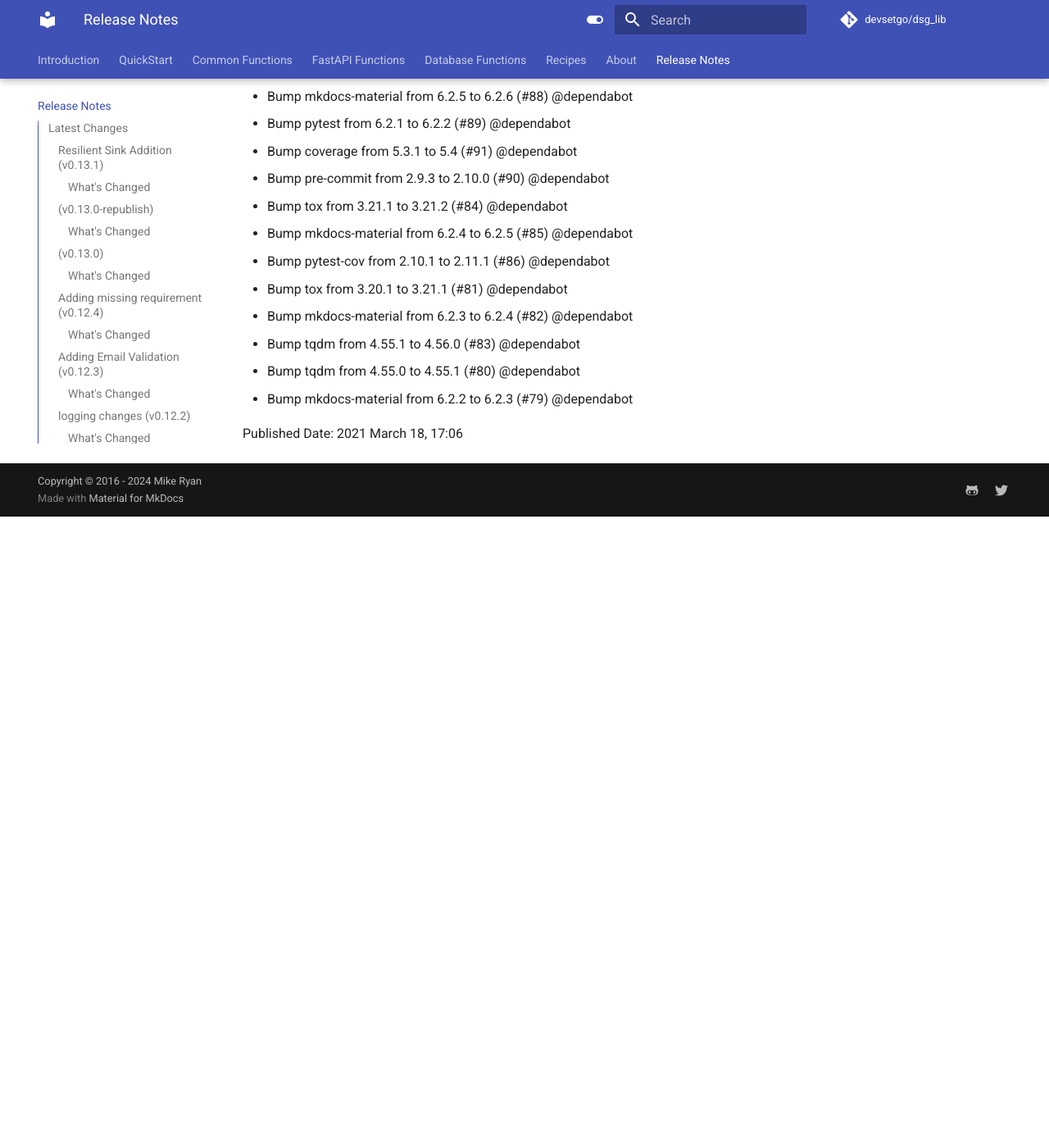
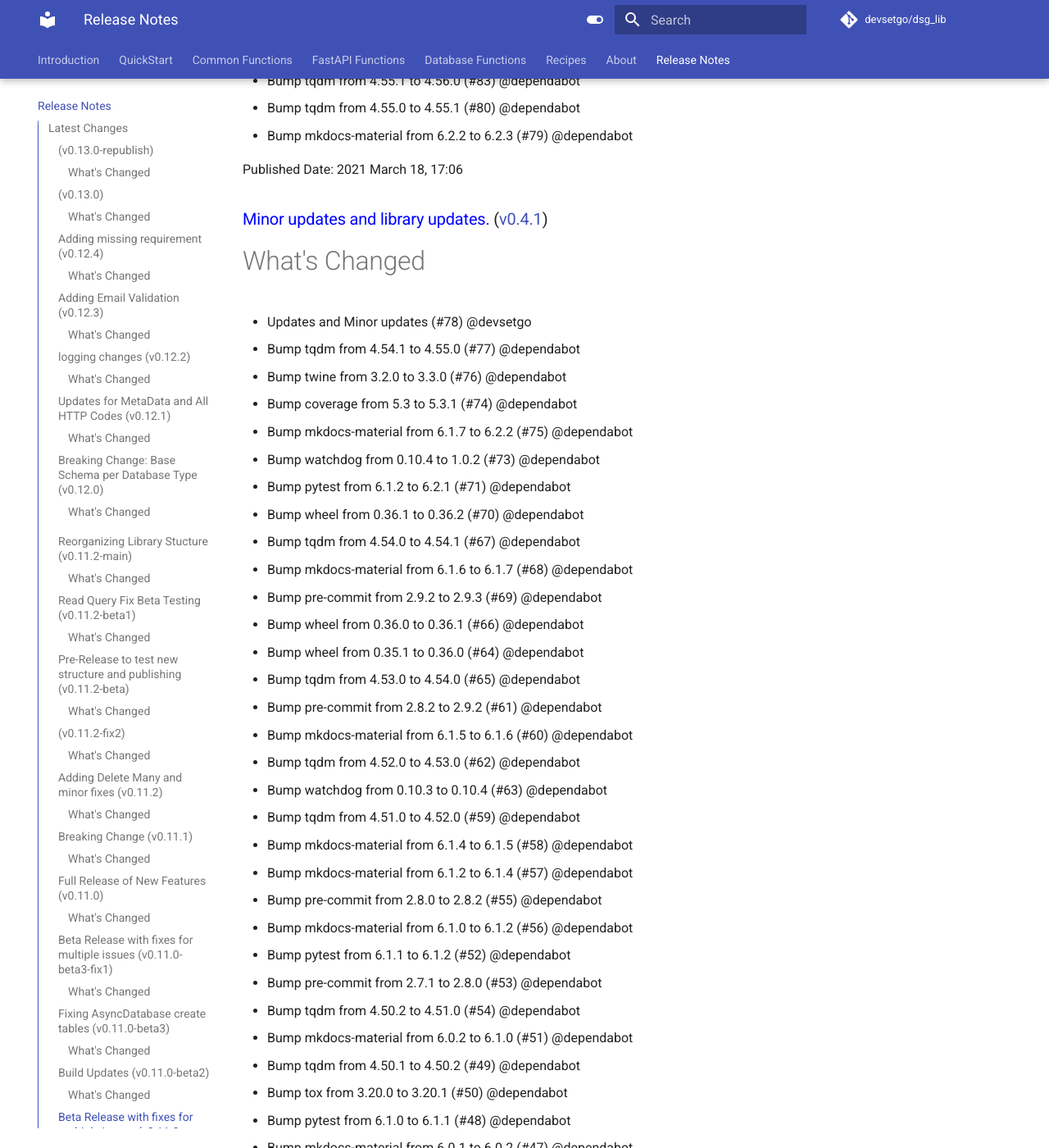
Before and after one commit to devsetgo/devsetgo_lib, an MkDocs documentation site: the page built from docs/release-notes.md, in a window 1280 px wide and 1400 px high, scrolled down 22109 px. Shown: the whole window at 82% size. Built offline with MkDocs 1.6.1 and Material for MkDocs 9.7.7, drawn with Linux system fonts in a browser that asks for light colours; comment, search, counter and statistics services are not loaded; before the commit the page ends 22739 px from its top, so only the background shows below that; some of the changed text lies outside the part shown.

Commit message:
updating

```diff
--- a/docs/release-notes.md
+++ b/docs/release-notes.md
@@ -4,18 +4,6 @@ All notable changes to this project will be documented in this file.
 The format is based on [Keep a Changelog](https://keepachangelog.com/en/1.0.0/)
 
 ## Latest Changes
-### <span style='color:blue'>Resilient Sink Addition</span> ([v0.13.1](https://github.com/devsetgo/devsetgo_lib/releases/tag/v0.13.1))
-
-#### What's Changed
-* Adding Resiliency to Logging Config (#429) @devsetgo
-* pip(deps): bump mkdocs-print-site-plugin from 2.4.1 to 2.5.0 (#422) @dependabot
-* pip(deps): bump ruff from 0.4.5 to 0.4.7 (#420) @dependabot
-* pip(deps): bump autopep8 from 2.1.1 to 2.2.0 (#421) @dependabot
-* pip(deps): bump mkdocs-material from 9.5.24 to 9.5.25 (#423) @dependabot
-
-
-Published Date: 2024 July 20, 20:51
-
 ### <span style='color:blue'></span> ([v0.13.0-republish](https://github.com/devsetgo/devsetgo_lib/releases/tag/v0.13.0-republish))
 
 #### What's Changed
@@ -725,3 +713,60 @@ Published Date: 2021 March 18, 17:19
 
 
 Published Date: 2021 March 18, 17:06
+
+### <span style='color:blue'>Minor updates and library updates.</span> ([v0.4.1](https://github.com/devsetgo/devsetgo_lib/releases/tag/v0.4.1))
+
+# What's Changed
+* Updates and Minor updates (#78) @devsetgo
+* Bump tqdm from 4.54.1 to 4.55.0 (#77) @dependabot
+* Bump twine from 3.2.0 to 3.3.0 (#76) @dependabot
+* Bump coverage from 5.3 to 5.3.1 (#74) @dependabot
+* Bump mkdocs-material from 6.1.7 to 6.2.2 (#75) @dependabot
+* Bump watchdog from 0.10.4 to 1.0.2 (#73) @dependabot
+* Bump pytest from 6.1.2 to 6.2.1 (#71) @dependabot
+* Bump wheel from 0.36.1 to 0.36.2 (#70) @dependabot
+* Bump tqdm from 4.54.0 to 4.54.1 (#67) @dependabot
+* Bump mkdocs-material from 6.1.6 to 6.1.7 (#68) @dependabot
+* Bump pre-commit from 2.9.2 to 2.9.3 (#69) @dependabot
+* Bump wheel from 0.36.0 to 0.36.1 (#66) @dependabot
+* Bump wheel from 0.35.1 to 0.36.0 (#64) @dependabot
+* Bump tqdm from 4.53.0 to 4.54.0 (#65) @dependabot
+* Bump pre-commit from 2.8.2 to 2.9.2 (#61) @dependabot
+* Bump mkdocs-material from 6.1.5 to 6.1.6 (#60) @dependabot
+* Bump tqdm from 4.52.0 to 4.53.0 (#62) @dependabot
+* Bump watchdog from 0.10.3 to 0.10.4 (#63) @dependabot
+* Bump tqdm from 4.51.0 to 4.52.0 (#59) @dependabot
+* Bump mkdocs-material from 6.1.4 to 6.1.5 (#58) @dependabot
+* Bump mkdocs-material from 6.1.2 to 6.1.4 (#57) @dependabot
+* Bump pre-commit from 2.8.0 to 2.8.2 (#55) @dependabot
+* Bump mkdocs-material from 6.1.0 to 6.1.2 (#56) @dependabot
+* Bump pytest from 6.1.1 to 6.1.2 (#52) @dependabot
+* Bump pre-commit from 2.7.1 to 2.8.0 (#53) @dependabot
+* Bump tqdm from 4.50.2 to 4.51.0 (#54) @dependabot
+* Bump mkdocs-material from 6.0.2 to 6.1.0 (#51) @dependabot
+* Bump tqdm from 4.50.1 to 4.50.2 (#49) @dependabot
+* Bump tox from 3.20.0 to 3.20.1 (#50) @dependabot
+* Bump pytest from 6.1.0 to 6.1.1 (#48) @dependabot
+* Bump mkdocs-material from 6.0.1 to 6.0.2 (#47) @dependabot
+* Bump flake8 from 3.8.3 to 3.8.4 (#45) @dependabot
+* Bump tqdm from 4.50.0 to 4.50.1 (#44) @dependabot
+* Bump bump2version from 1.0.0 to 1.0.1 (#46) @dependabot
+* Bump tqdm from 4.49.0 to 4.50.0 (#42) @dependabot
+* Bump black from 19.10b0 to 20.8b1 (#43) @dependabot
+* Bump tqdm from 4.46.0 to 4.49.0 (#40) @dependabot
+* Bump pytest from 5.4.2 to 6.1.0 (#39) @dependabot
+* Bump coverage from 5.1 to 5.3 (#38) @dependabot
+* Bump autoflake from 1.3.1 to 1.4 (#41) @dependabot
+* Bump twine from 3.1.1 to 3.2.0 (#37) @dependabot
+* Bump wheel from 0.34.2 to 0.35.1 (#34) @dependabot
+* Bump pytest-cov from 2.9.0 to 2.10.1 (#36) @dependabot
+* Bump watchdog from 0.10.2 to 0.10.3 (#35) @dependabot
+* Bump mkdocs-material from 5.2.2 to 6.0.1 (#33) @dependabot
+* Bump pylint from 2.5.2 to 2.6.0 (#32) @dependabot-preview
+* Bump pre-commit from 2.4.0 to 2.7.1 (#31) @dependabot-preview
+* Bump tox from 3.15.1 to 3.20.0 (#30) @dependabot-preview
+* Bump flake8 from 3.8.2 to 3.8.3 (#29) @dependabot-preview
+* Bump autopep8 from 1.5.2 to 1.5.4 (#28) @dependabot-preview
+
+
+Published Date: 2020 December 26, 23:51
```
